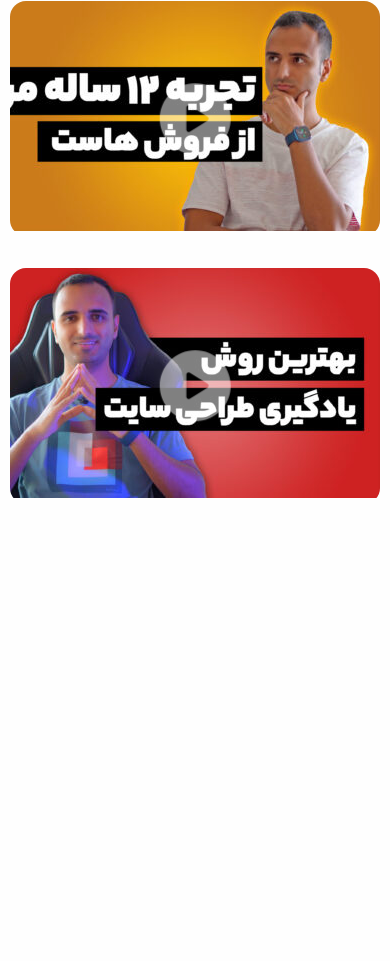
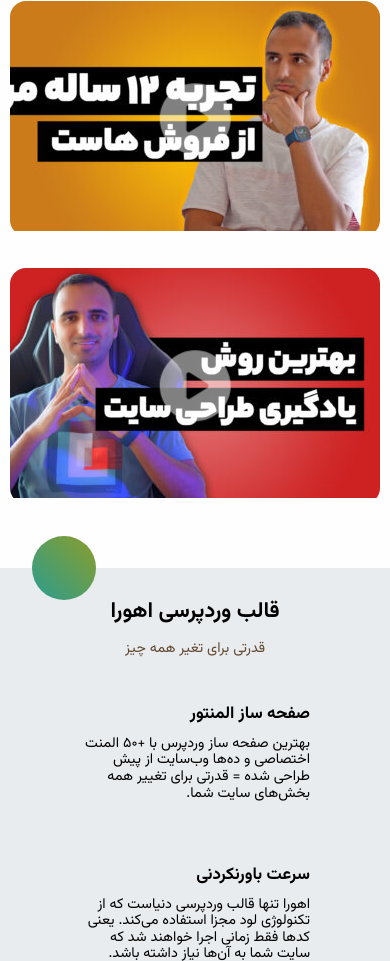
Before and after one commit to Sina-shafiee/Mihan-Wordpress, a website: page dist/index.html in a window 390 px wide. Shown: the part 1039-2000 px from the top of the page. Before the commit the page ends 1575 px from the top, so only its background shows below. Drawn offline with Linux system fonts and the light colour scheme.

Commit message:
added featured template section

```diff
--- /dev/null
+++ b/assets/scss/components/_featured.scss
@@ -0,0 +1,117 @@
+@use "./../abstracts/" as *;
+
+.featured {
+    margin-top: 4rem;
+    background-color: $light-black-col;
+    position: relative;
+    padding: 2rem;
+
+    &::before {
+        content: "";
+        position: absolute;
+        top: -2.5rem;
+        left: 2rem;
+        width: 5rem;
+        height: 5rem;
+        line-height: 0;
+        border-radius: 22rem;
+        background: #2a9d8f;
+        background-image: linear-gradient(45deg, #2a9d8f, #8c9d2a);
+        z-index: 1;
+    }
+
+    &__head {
+        display: flex;
+        flex-direction: column;
+        align-items: center;
+
+        &-heading {
+            margin-bottom: 1rem;
+        }
+
+        &-para {
+            color: $medium-black-col;
+        }
+    }
+
+    &__body {
+        display: flex;
+        align-items: center;
+        justify-content: space-between;
+        padding: 1rem;
+        gap: 1rem;
+
+        &-right {
+            display: flex;
+            flex-flow: column nowrap;
+            justify-content: center;
+            align-items: center;
+
+            &-article {
+                margin: 2rem;
+
+                &>h3 {
+                    margin-bottom: .7rem;
+                }
+            }
+        }
+
+        &-left {
+            display: flex;
+            flex-direction: column;
+            align-items: center;
+            width: 90%;
+
+            &>img {
+                width: 100%;
+            }
+
+            &>a {
+                margin: 1.2rem 0;
+                padding: .8rem 1.4rem;
+                text-decoration: none;
+                border-radius: 2rem;
+                background-color: #FFC63E;
+            }
+        }
+    }
+
+    &::after {
+        content: "";
+        position: absolute;
+        bottom: -2.5rem;
+        right: -2.5rem;
+        line-height: 0;
+        border-radius: 90%;
+        width: 5rem;
+        height: 5rem;
+        background: #e76f51;
+        background-image: linear-gradient(45deg, #e76f51, #e7da51);
+    }
+}
+
+@media (max-width: 768px) {
+    .featured {
+        &__body {
+            flex-direction: column;
+        }
+
+        &::before {
+            content: "";
+            position: absolute;
+            top: -2rem;
+            left: 2rem;
+            width: 4rem;
+            height: 4rem;
+        }
+
+        &::after {
+            content: "";
+            position: absolute;
+            bottom: -2rem;
+            right: -2rem;
+            width: 4rem;
+            height: 4rem;
+        }
+    }
+}
--- a/assets/scss/components/_hero.scss
+++ b/assets/scss/components/_hero.scss
@@ -43,6 +43,7 @@
 
         &-para {
             margin: 1rem 0;
+            color: $medium-black-col;
 
             &>span {
                 display: block;
--- a/assets/scss/components/_video.scss
+++ b/assets/scss/components/_video.scss
@@ -12,7 +12,12 @@
             &>h2 {
                 margin-bottom: .4rem;
             }
+
+            &>p {
+                color: $medium-black-col;
+            }
         }
+
 
         &-left {
             &>a {
--- a/assets/scss/main.scss
+++ b/assets/scss/main.scss
@@ -5,3 +5,4 @@
 @use "./components/header";
 @use "./components/hero";
 @use "./components/video";
+@use "./components/featured";
```
Also changed, not shown: dist/css/main.css, dist/images/template.svg (added), dist/index.html, 1 other file.
